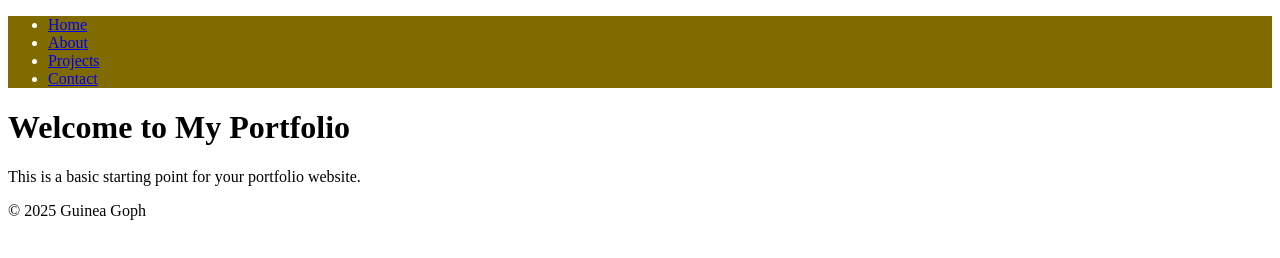
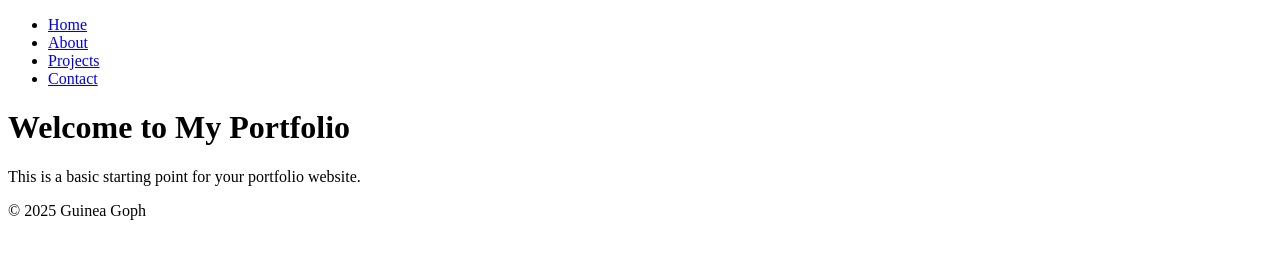
Before and after one commit to christopher-moon/Personal-Website, a plain HTML site: page top/index.html in a window 1280 px wide. Drawn offline with Linux system fonts and the light colour scheme.

Commit message:
test push

```diff
--- a/top/css/style.css
+++ b/top/css/style.css
@@ -1,7 +1,3 @@
 /*STYLESHEET*/
 
 /*navbar*/
-.navbar {
-    background-color: rgb(128, 107, 0);
-    color: white;
-  }
```
